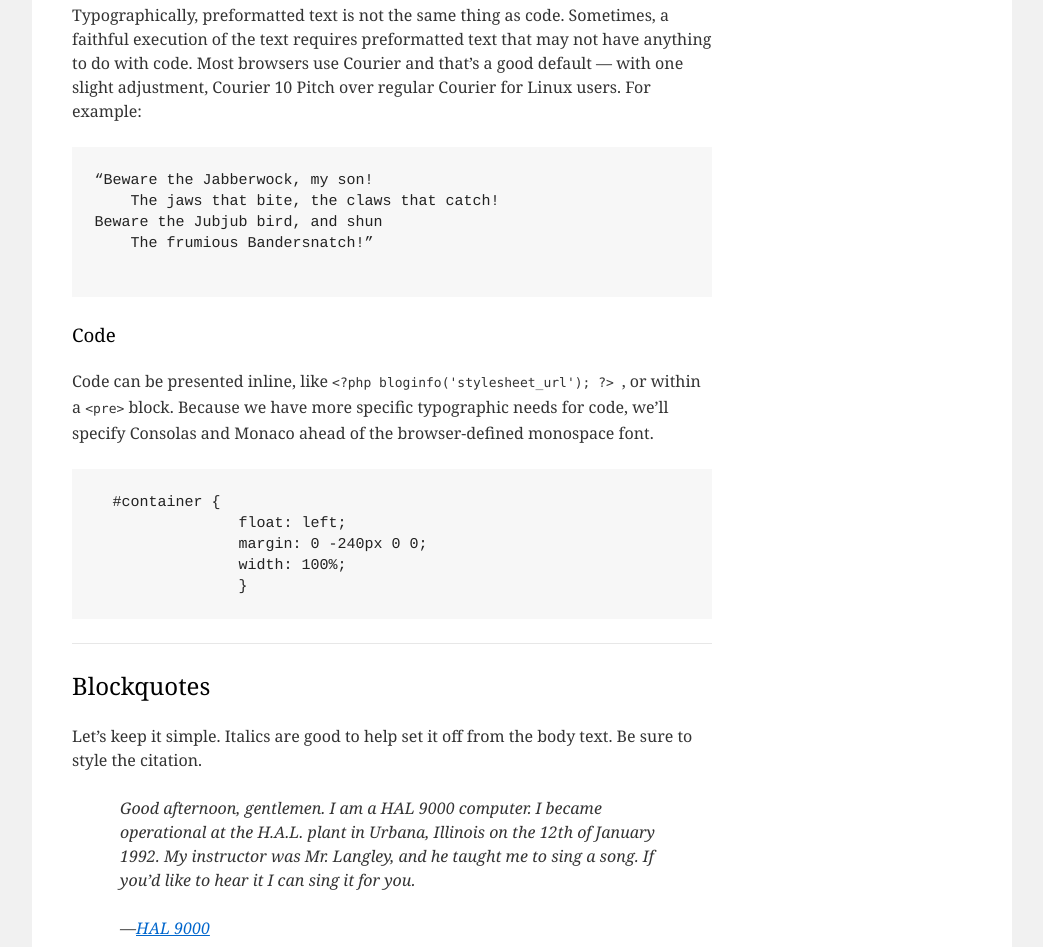
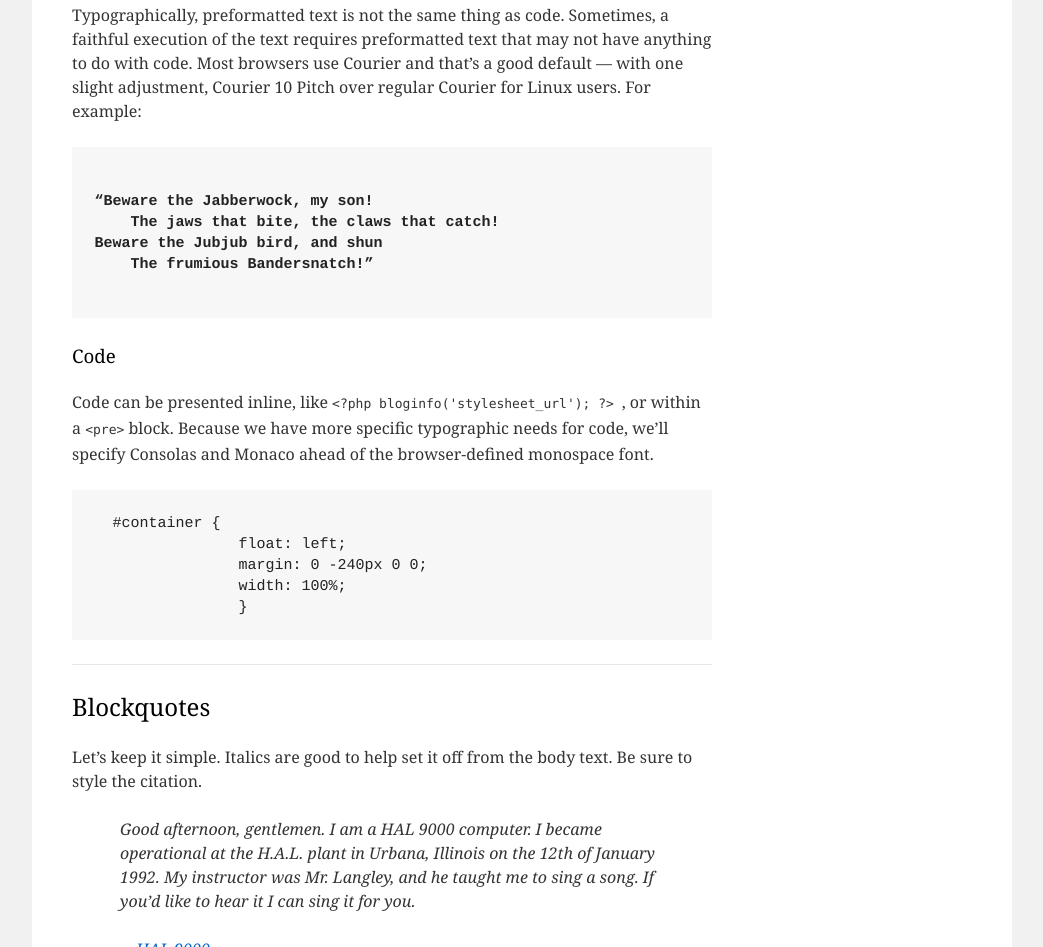
Before and after one commit to TarasGrynik/Home_work, a plain HTML site: page html_practice/index.html in a window 1280 px wide. Shown: the part 1861-2808 px from the top of the page, without its empty margins (118-1161 px from the left). Drawn offline with Linux system fonts and the light colour scheme.

Commit message:
added tag strong

```diff
--- a/html_practice/index.html
+++ b/html_practice/index.html
@@ -111,12 +111,12 @@
                     and that’s a good default — with one slight adjustment, Courier 10 Pitch over regular Courier for
                     Linux
                     users. For example:</p>
-                <pre>
+                <pre><strong>
 “Beware the Jabberwock, my son!
     The jaws that bite, the claws that catch!
 Beware the Jubjub bird, and shun
     The frumious Bandersnatch!”
-                </pre>
+                </strong></pre>
 
                 <h3>Code</h3>
 
```
